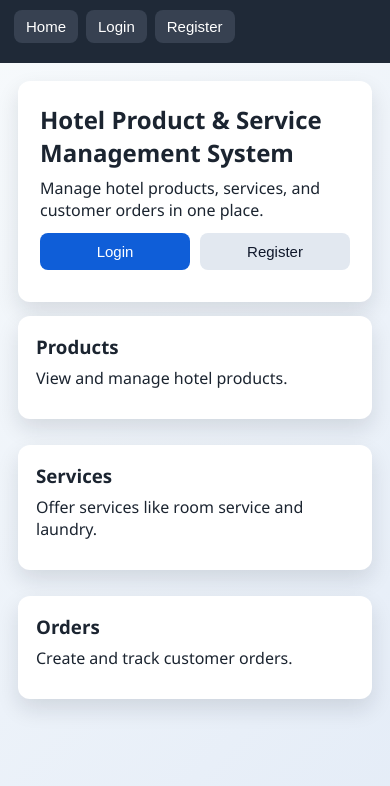
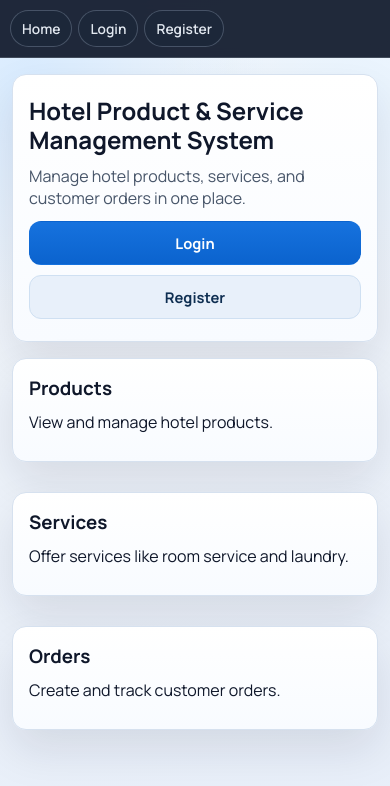
Before and after one commit to The-Highness/HOTEL, a React (Vite) app in the folder frontend/: page / in a window 390 px wide. Shown: the top 786 px of the page. Built offline with nearby package versions, Linux system fonts and the light colour scheme; no server answers.

Commit message:
16 commit

```diff
--- a/frontend/src/App.css
+++ b/frontend/src/App.css
@@ -1,5 +1,18 @@
+@import url("https://fonts.googleapis.com/css2?family=Manrope:wght@400;500;600;700;800&display=swap");
+
 :root {
-  font-family: "Segoe UI", Tahoma, Geneva, Verdana, sans-serif;
+  --bg: #f3f7fb;
+  --bg-soft: #e7eef9;
+  --surface: #ffffff;
+  --surface-soft: #f8fbff;
+  --text: #0f172a;
+  --text-soft: #475569;
+  --line: #d6e1ef;
+  --primary: #0b63ce;
+  --primary-strong: #064ea5;
+  --shadow: 0 20px 45px rgba(15, 23, 42, 0.1);
+  --radius-lg: 18px;
+  --radius-md: 12px;
 }
 
 * {
@@ -9,8 +22,12 @@
 body {
   margin: 0;
   min-height: 100vh;
-  background: linear-gradient(135deg, #f7fafc, #e4ecf7);
-  color: #1b2430;
+  font-family: "Manrope", sans-serif;
+  color: var(--text);
+  background:
+    radial-gradient(circle at 8% 10%, #d8ebff 0%, transparent 28%),
+    radial-gradient(circle at 93% 12%, #e9f4ff 0%, transparent 25%),
+    linear-gradient(165deg, var(--bg) 0%, var(--bg-soft) 100%);
 }
 
 .app {
@@ -18,137 +35,326 @@ body {
 }
 
 .top-nav {
+  position: sticky;
+  top: 0;
+  z-index: 20;
   display: flex;
   flex-wrap: wrap;
   gap: 8px;
-  padding: 10px 14px;
-  background: #1f2937;
+  padding: 12px 16px;
+  backdrop-filter: blur(10px);
+  background: rgba(15, 23, 42, 0.92);
+  border-bottom: 1px solid rgba(203, 213, 225, 0.2);
 }
 
 .top-nav button {
   width: auto;
-  padding: 8px 12px;
-  background: #374151;
+  margin: 0;
+  padding: 9px 14px;
+  border-radius: 999px;
+  border: 1px solid rgba(148, 163, 184, 0.35);
+  background: rgba(30, 41, 59, 0.96);
+  color: #e2e8f0;
+  font-weight: 600;
+  box-shadow: none;
 }
 
 .top-nav button:hover {
-  background: #4b5563;
+  transform: translateY(0);
+  box-shadow: none;
+  background: rgba(51, 65, 85, 0.96);
 }
 
 .page-wrap {
-  max-width: 980px;
+  max-width: 1120px;
   margin: 0 auto;
-  padding: 18px;
+  padding: 22px 18px 40px;
+}
+
+.page-header {
+  margin-bottom: 14px;
+}
+
+.page-header p {
+  color: var(--text-soft);
+}
+
+.hero,
+.card {
+  width: 100%;
+  margin-bottom: 16px;
+  border-radius: var(--radius-lg);
+  border: 1px solid var(--line);
+  background: linear-gradient(180deg, var(--surface) 0%, var(--surface-soft) 100%);
+  box-shadow: var(--shadow);
+}
+
+.hero {
+  padding: 30px 26px;
+}
+
+.hero h1 {
+  margin: 0 0 10px;
+  font-size: clamp(1.5rem, 2.8vw, 2rem);
+  line-height: 1.2;
+}
+
+.hero p {
+  color: var(--text-soft);
 }
 
 .card {
-  width: 100%;
-  background: #ffffff;
-  border-radius: 12px;
-  box-shadow: 0 10px 22px rgba(15, 23, 42, 0.12);
-  padding: 18px;
-  margin-bottom: 14px;
+  padding: 22px;
 }
 
 .auth-card {
-  max-width: 460px;
+  max-width: 480px;
+  margin: 18px auto;
 }
 
-.hero {
-  background: #ffffff;
-  border-radius: 12px;
-  box-shadow: 0 10px 22px rgba(15, 23, 42, 0.12);
-  padding: 22px;
-  margin-bottom: 14px;
+.auth-card h2 {
+  margin-bottom: 8px;
+  font-size: clamp(1.3rem, 2.5vw, 1.7rem);
 }
 
-.hero-actions {
-  display: flex;
-  gap: 10px;
+.auth-card p {
+  color: var(--text-soft);
+}
+
+.auth-card form {
+  margin-top: 14px;
 }
 
 .grid-3 {
   display: grid;
-  grid-template-columns: repeat(auto-fit, minmax(190px, 1fr));
-  gap: 12px;
+  grid-template-columns: repeat(auto-fit, minmax(220px, 1fr));
+  gap: 14px;
 }
 
-h1,
 h2,
 h3,
 h4 {
-  margin: 0 0 8px;
+  margin: 0 0 10px;
 }
 
 p {
   margin: 0 0 12px;
 }
 
+label {
+  display: block;
+  margin: 8px 0 6px;
+  font-weight: 700;
+  font-size: 0.92rem;
+  color: #1e293b;
+}
+
 button,
 input,
 select {
   width: 100%;
-  border-radius: 8px;
-  border: 1px solid #ccd6e4;
-  padding: 10px 12px;
-  font-size: 15px;
+  border-radius: var(--radius-md);
+  padding: 11px 12px;
+  font-size: 0.95rem;
+  font-family: inherit;
 }
 
 input,
 select {
   margin-bottom: 10px;
+  border: 1px solid #c7d5e7;
+  background: #fff;
+  color: var(--text);
+  transition: border-color 0.18s ease, box-shadow 0.18s ease;
+}
+
+input:focus,
+select:focus {
+  outline: none;
+  border-color: var(--primary);
+  box-shadow: 0 0 0 3px rgba(11, 99, 206, 0.14);
 }
 
 button {
-  background: #0f5ed8;
+  margin-bottom: 10px;
+  border: 1px solid transparent;
+  background: linear-gradient(180deg, #1672de 0%, var(--primary) 100%);
   color: #fff;
+  font-weight: 700;
+  cursor: pointer;
+  transition: transform 0.15s ease, background 0.15s ease, box-shadow 0.15s ease;
+}
+
+button:hover {
+  transform: translateY(-1px);
+  background: linear-gradient(180deg, #1164c7 0%, var(--primary-strong) 100%);
+  box-shadow: 0 10px 18px rgba(11, 99, 206, 0.22);
+}
+
+button:disabled {
+  opacity: 0.62;
+  cursor: not-allowed;
+  transform: none;
+  box-shadow: none;
+}
+
+.secondary {
+  background: #e8f0fa;
+  border-color: #cfe0f2;
+  color: #0f2f52;
+}
+
+.secondary:hover {
+  background: #dae9f8;
+  box-shadow: none;
+}
+
+.link-btn {
+  display: inline-flex;
+  width: auto;
+  margin: 0 0 0 4px;
+  padding: 0;
   border: none;
-  cursor: pointer;
-  margin-bottom: 10px;
+  border-radius: 0;
+  background: transparent;
+  color: var(--primary);
+  font-weight: 700;
+  box-shadow: none;
+}
+
+.link-btn:hover {
+  transform: none;
+  background: transparent;
+  color: var(--primary-strong);
+  text-decoration: underline;
+  box-shadow: none;
 }
 
 .message {
-  margin-bottom: 12px;
-  padding: 10px;
-  border-radius: 8px;
-  background: #eef4ff;
+  margin-bottom: 14px;
+  padding: 11px 12px;
+  border-radius: 10px;
+  border-left: 4px solid var(--primary);
+  background: #eaf3ff;
+  color: #0f2f52;
+  font-weight: 600;
 }
 
+.hero-actions,
 .row-actions {
   display: flex;
   gap: 10px;
 }
 
-.secondary {
-  background: #e2e8f0;
-  color: #0f172a;
-}
-
-.link-btn {
-  width: auto;
-  background: transparent;
-  color: #0f5ed8;
-  padding: 0;
-  border: none;
+.hero-actions button,
+.row-actions button {
+  margin-bottom: 0;
 }
 
 table {
   width: 100%;
   border-collapse: collapse;
+  background: #fff;
+  border: 1px solid #d7e2f0;
+  border-radius: 10px;
+  overflow: hidden;
 }
 
 th,
 td {
-  border: 1px solid #e5e7eb;
+  padding: 10px;
   text-align: left;
-  padding: 8px;
+  border-bottom: 1px solid #e6eef8;
+  vertical-align: top;
+}
+
+th {
+  background: #eaf2fc;
+  color: #14365f;
+  font-size: 0.86rem;
+  font-weight: 800;
+  letter-spacing: 0.01em;
+}
+
+tbody tr:nth-child(even) {
+  background: #fbfdff;
+}
+
+td button {
+  margin-bottom: 6px;
+}
+
+td button:last-child {
+  margin-bottom: 0;
 }
 
 .order-block {
-  margin-bottom: 14px;
+  margin: 0 0 14px;
+  padding: 14px;
+  border-radius: 12px;
+  border: 1px solid #d9e4f2;
+  background: #fcfeff;
 }
 
 .stat {
-  font-size: 22px;
-  font-weight: 700;
+  font-size: clamp(1.4rem, 3vw, 1.9rem);
+  font-weight: 800;
+  color: var(--primary-strong);
 }
+
+@media (max-width: 900px) {
+  .page-wrap {
+    padding: 16px 12px 30px;
+  }
+
+  .hero,
+  .card {
+    border-radius: 14px;
+  }
+
+  .hero {
+    padding: 22px 16px;
+  }
+
+  .card {
+    padding: 16px;
+  }
+
+  .hero-actions,
+  .row-actions {
+    flex-direction: column;
+  }
+
+  .hero-actions button,
+  .row-actions button {
+    width: 100%;
+  }
+
+  table {
+    display: block;
+    overflow-x: auto;
+    -webkit-overflow-scrolling: touch;
+  }
+}
+
+@media (max-width: 640px) {
+  .top-nav {
+    gap: 6px;
+    padding: 10px;
+  }
+
+  .top-nav button {
+    padding: 8px 11px;
+    font-size: 0.86rem;
+  }
+
+  .auth-card {
+    margin: 8px auto 14px;
+  }
+
+  button,
+  input,
+  select {
+    font-size: 0.92rem;
+  }
+}
--- a/frontend/src/App.jsx
+++ b/frontend/src/App.jsx
@@ -33,8 +33,6 @@ const initialOrder = {
   product_quantity: "1",
   service_quantity: "1"
 };
-
-const REQUEST_TIMEOUT_MS = 15000;
 
 function App() {
   const [page, setPage] = useState("home");
@@ -85,18 +83,11 @@ function App() {
       throw new Error("VITE_API_BASE_URL haijawekwa kwenye frontend environment variables.");
     }
 
-    const controller = new AbortController();
-    const timeoutId = setTimeout(() => controller.abort(), REQUEST_TIMEOUT_MS);
     let response = null;
     try {
-      response = await fetch(`${API_BASE}${path}`, { ...options, signal: controller.signal });
-    } catch (error) {
-      if (error?.name === "AbortError") {
-        throw new Error("Ombi limechukua muda mrefu sana. Jaribu tena.");
-      }
+      response = await fetch(`${API_BASE}${path}`, options);
+    } catch {
       response = null;
-    } finally {
-      clearTimeout(timeoutId);
     }
 
     if (response === null) {
--- a/frontend/src/templates/Login.jsx
+++ b/frontend/src/templates/Login.jsx
@@ -2,7 +2,7 @@ function Login({ form, onChange, onSubmit, onSwitch, loading = false }) {
   return (
     <section className="card auth-card">
       <h2>Welcome Back</h2>
-      <p>Login with Hotel ID. Admin can login with username.</p>
+      <p>Sign in with your Hotel ID. Admin can sign in with username.</p>
       <form onSubmit={onSubmit}>
         <label htmlFor="login-identifier">Hotel ID or Username</label>
         <input
@@ -23,10 +23,10 @@ function Login({ form, onChange, onSubmit, onSwitch, loading = false }) {
           required
         />
 
-        <button type="submit" disabled={loading}>{loading ? "Inaingia..." : "Login"}</button>
+        <button type="submit" disabled={loading}>{loading ? "Signing in..." : "Sign In"}</button>
       </form>
       <p>
-        Do not have an account? <button className="link-btn" onClick={onSwitch} disabled={loading}>Register here</button>
+        Don&apos;t have an account? <button className="link-btn" onClick={onSwitch} disabled={loading}>Register here</button>
       </p>
     </section>
   );
```
